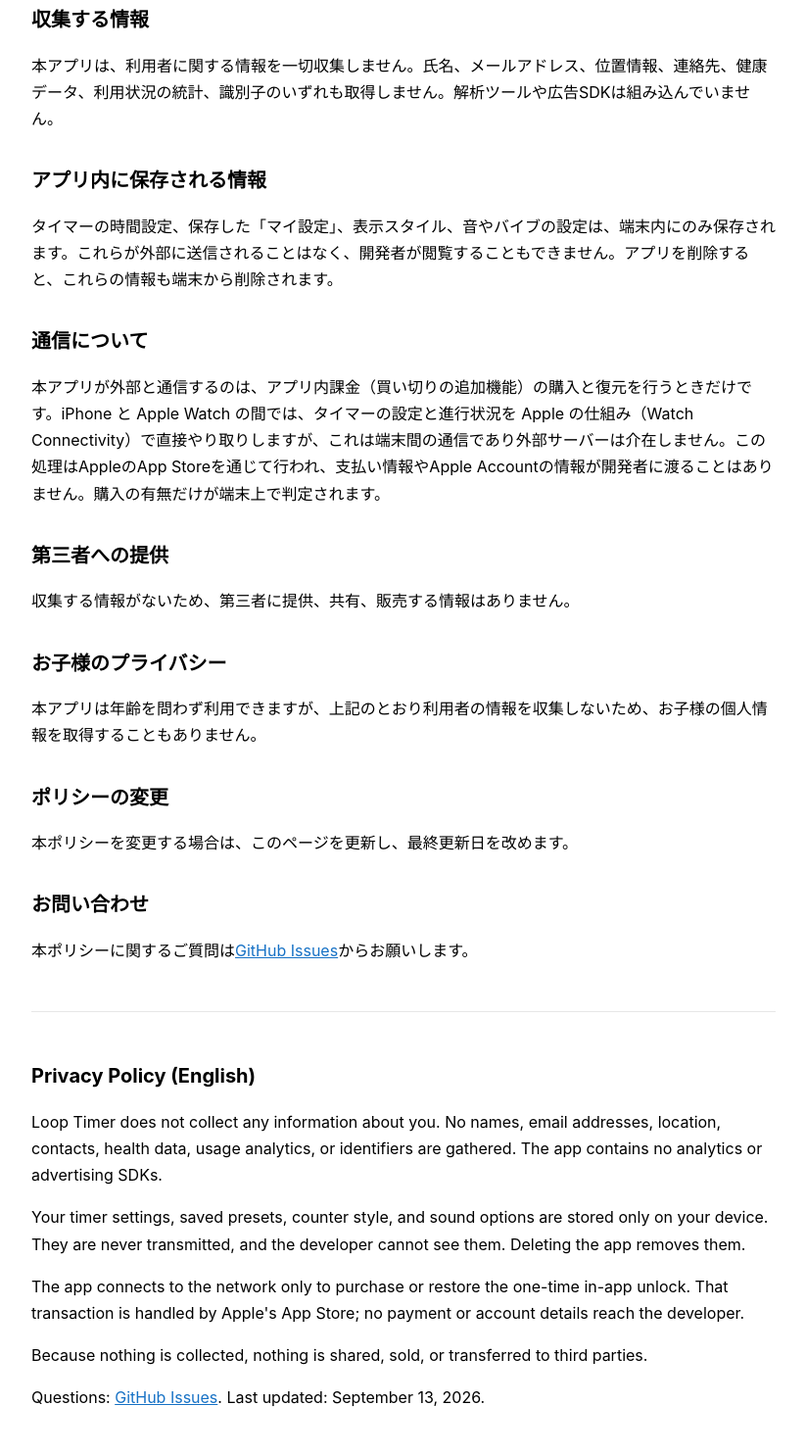
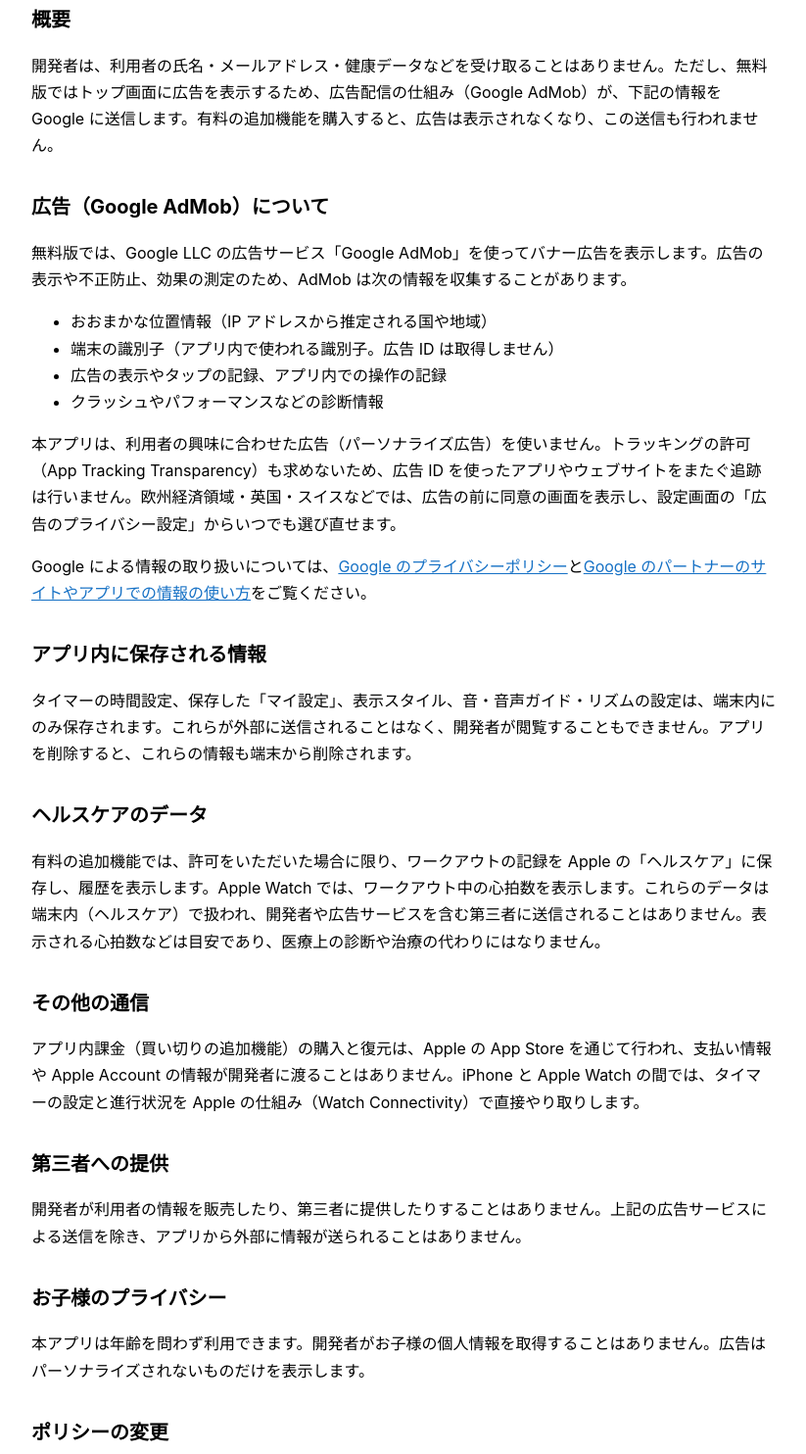
Before and after one commit to cyoro01-wq/looptimer-support, a plain HTML site: page privacy.html in a window 1280 px wide. Shown: the part 196-1680 px from the top of the page at 98% size, without its empty margins (228-1051 px from the left). Drawn offline with Linux system fonts and the light colour scheme.

Commit message:
プライバシーポリシーを更新：広告（Google AdMob）とヘルスケアの扱いを追記
Co-Authored-By: Claude Opus 5.5 <noreply@anthropic.com>

```diff
--- a/privacy.html
+++ b/privacy.html
@@ -19,22 +19,36 @@
 <body>
   <main>
     <h1>プライバシーポリシー</h1>
-    <p class="muted">ループタイマー（Loop Timer） / 最終更新日: 2026年9月13日</p>
+    <p class="muted">ループタイマー（Loop Timer） / 最終更新日: 2026年11月7日</p>
 
-    <h2>収集する情報</h2>
-    <p>本アプリは、利用者に関する情報を一切収集しません。氏名、メールアドレス、位置情報、連絡先、健康データ、利用状況の統計、識別子のいずれも取得しません。解析ツールや広告SDKは組み込んでいません。</p>
+    <h2>概要</h2>
+    <p>開発者は、利用者の氏名・メールアドレス・健康データなどを受け取ることはありません。ただし、無料版ではトップ画面に広告を表示するため、広告配信の仕組み（Google AdMob）が、下記の情報を Google に送信します。有料の追加機能を購入すると、広告は表示されなくなり、この送信も行われません。</p>
+
+    <h2>広告（Google AdMob）について</h2>
+    <p>無料版では、Google LLC の広告サービス「Google AdMob」を使ってバナー広告を表示します。広告の表示や不正防止、効果の測定のため、AdMob は次の情報を収集することがあります。</p>
+    <ul>
+      <li>おおまかな位置情報（IP アドレスから推定される国や地域）</li>
+      <li>端末の識別子（アプリ内で使われる識別子。広告 ID は取得しません）</li>
+      <li>広告の表示やタップの記録、アプリ内での操作の記録</li>
+      <li>クラッシュやパフォーマンスなどの診断情報</li>
+    </ul>
+    <p>本アプリは、利用者の興味に合わせた広告（パーソナライズ広告）を使いません。トラッキングの許可（App Tracking Transparency）も求めないため、広告 ID を使ったアプリやウェブサイトをまたぐ追跡は行いません。欧州経済領域・英国・スイスなどでは、広告の前に同意の画面を表示し、設定画面の「広告のプライバシー設定」からいつでも選び直せます。</p>
+    <p>Google による情報の取り扱いについては、<a href="https://policies.google.com/privacy">Google のプライバシーポリシー</a>と<a href="https://policies.google.com/technologies/partner-sites">Google のパートナーのサイトやアプリでの情報の使い方</a>をご覧ください。</p>
 
     <h2>アプリ内に保存される情報</h2>
-    <p>タイマーの時間設定、保存した「マイ設定」、表示スタイル、音やバイブの設定は、端末内にのみ保存されます。これらが外部に送信されることはなく、開発者が閲覧することもできません。アプリを削除すると、これらの情報も端末から削除されます。</p>
+    <p>タイマーの時間設定、保存した「マイ設定」、表示スタイル、音・音声ガイド・リズムの設定は、端末内にのみ保存されます。これらが外部に送信されることはなく、開発者が閲覧することもできません。アプリを削除すると、これらの情報も端末から削除されます。</p>
 
-    <h2>通信について</h2>
-    <p>本アプリが外部と通信するのは、アプリ内課金（買い切りの追加機能）の購入と復元を行うときだけです。iPhone と Apple Watch の間では、タイマーの設定と進行状況を Apple の仕組み（Watch Connectivity）で直接やり取りしますが、これは端末間の通信であり外部サーバーは介在しません。この処理はAppleのApp Storeを通じて行われ、支払い情報やApple Accountの情報が開発者に渡ることはありません。購入の有無だけが端末上で判定されます。</p>
+    <h2>ヘルスケアのデータ</h2>
+    <p>有料の追加機能では、許可をいただいた場合に限り、ワークアウトの記録を Apple の「ヘルスケア」に保存し、履歴を表示します。Apple Watch では、ワークアウト中の心拍数を表示します。これらのデータは端末内（ヘルスケア）で扱われ、開発者や広告サービスを含む第三者に送信されることはありません。表示される心拍数などは目安であり、医療上の診断や治療の代わりにはなりません。</p>
+
+    <h2>その他の通信</h2>
+    <p>アプリ内課金（買い切りの追加機能）の購入と復元は、Apple の App Store を通じて行われ、支払い情報や Apple Account の情報が開発者に渡ることはありません。iPhone と Apple Watch の間では、タイマーの設定と進行状況を Apple の仕組み（Watch Connectivity）で直接やり取りします。</p>
 
     <h2>第三者への提供</h2>
-    <p>収集する情報がないため、第三者に提供、共有、販売する情報はありません。</p>
+    <p>開発者が利用者の情報を販売したり、第三者に提供したりすることはありません。上記の広告サービスによる送信を除き、アプリから外部に情報が送られることはありません。</p>
 
     <h2>お子様のプライバシー</h2>
-    <p>本アプリは年齢を問わず利用できますが、上記のとおり利用者の情報を収集しないため、お子様の個人情報を取得することもありません。</p>
+    <p>本アプリは年齢を問わず利用できます。開発者がお子様の個人情報を取得することはありません。広告はパーソナライズされないものだけを表示します。</p>
 
     <h2>ポリシーの変更</h2>
     <p>本ポリシーを変更する場合は、このページを更新し、最終更新日を改めます。</p>
@@ -45,11 +59,14 @@
     <hr>
 
     <h2>Privacy Policy (English)</h2>
-    <p>Loop Timer does not collect any information about you. No names, email addresses, location, contacts, health data, usage analytics, or identifiers are gathered. The app contains no analytics or advertising SDKs.</p>
-    <p>Your timer settings, saved presets, counter style, and sound options are stored only on your device. They are never transmitted, and the developer cannot see them. Deleting the app removes them.</p>
-    <p>The app connects to the network only to purchase or restore the one-time in-app unlock. That transaction is handled by Apple's App Store; no payment or account details reach the developer.</p>
-    <p>Because nothing is collected, nothing is shared, sold, or transferred to third parties.</p>
-    <p>Questions: <a href="https://github.com/cyoro01-wq/looptimer-support/issues">GitHub Issues</a>. Last updated: September 13, 2026.</p>
+    <p class="muted">Last updated: November 7, 2026</p>
+    <p>The developer never receives your name, email address, health data, or other personal information. However, the free version shows a banner ad on the main screen, and the ad service (Google AdMob) sends the information below to Google. Buying the one-time unlock removes ads, and this sending stops.</p>
+    <p><strong>Advertising (Google AdMob).</strong> To serve ads, prevent fraud, and measure performance, AdMob may collect: approximate location (country or region inferred from the IP address); a device identifier used within the app (the advertising identifier is not collected); records of ad views, taps, and in-app interactions; and diagnostics such as crash and performance data. The app shows non-personalized ads only and does not request tracking permission (App Tracking Transparency), so you are not tracked across other companies' apps or websites. In the EEA, the UK, Switzerland and similar regions, a consent form is shown before ads, and you can change your choice at any time from "Ad privacy settings" in Settings. See <a href="https://policies.google.com/privacy">Google's Privacy Policy</a> and <a href="https://policies.google.com/technologies/partner-sites">how Google uses information from sites or apps that use its services</a>.</p>
+    <p><strong>On-device data.</strong> Timer settings, saved presets, display style, and sound, voice guide and metronome options are stored only on your device. They are never transmitted, and the developer cannot see them. Deleting the app removes them.</p>
+    <p><strong>Health data.</strong> With your permission, the paid features save workouts to Apple Health and show your history, and Apple Watch shows your heart rate during workouts. This data stays in Apple Health on your devices and is never sent to the developer or to any third party, including the ad service. Heart rate and other figures are for reference only and are not a substitute for medical diagnosis or treatment.</p>
+    <p><strong>Other connections.</strong> Purchases and restores of the one-time unlock are handled by Apple's App Store; no payment or account details reach the developer. iPhone and Apple Watch exchange timer settings and progress directly through Apple's Watch Connectivity.</p>
+    <p><strong>Sharing.</strong> The developer does not sell or share your information. Apart from the ad service described above, the app sends nothing off your device.</p>
+    <p>Questions: <a href="https://github.com/cyoro01-wq/looptimer-support/issues">GitHub Issues</a>.</p>
   </main>
 </body>
 </html>
```
